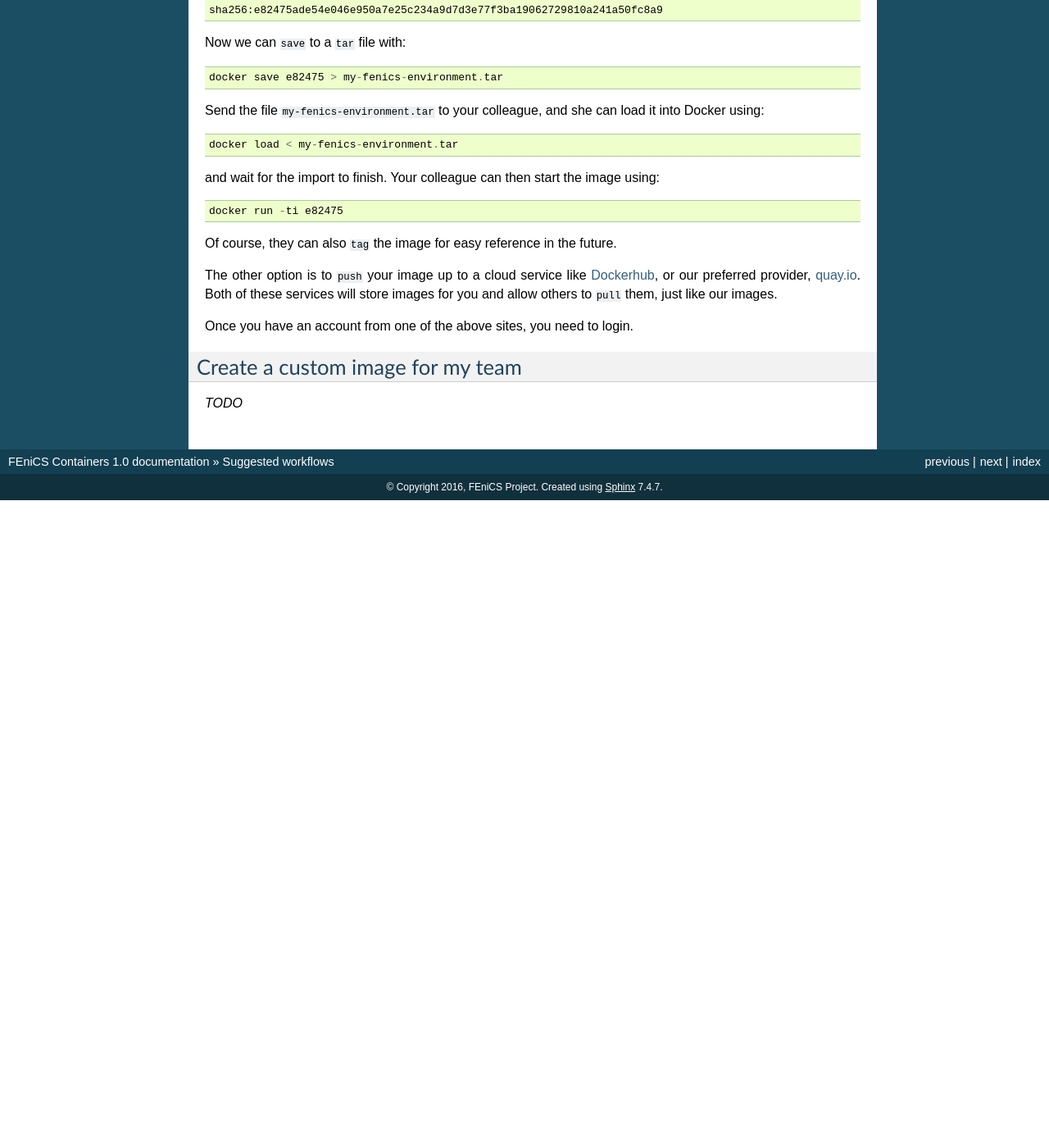
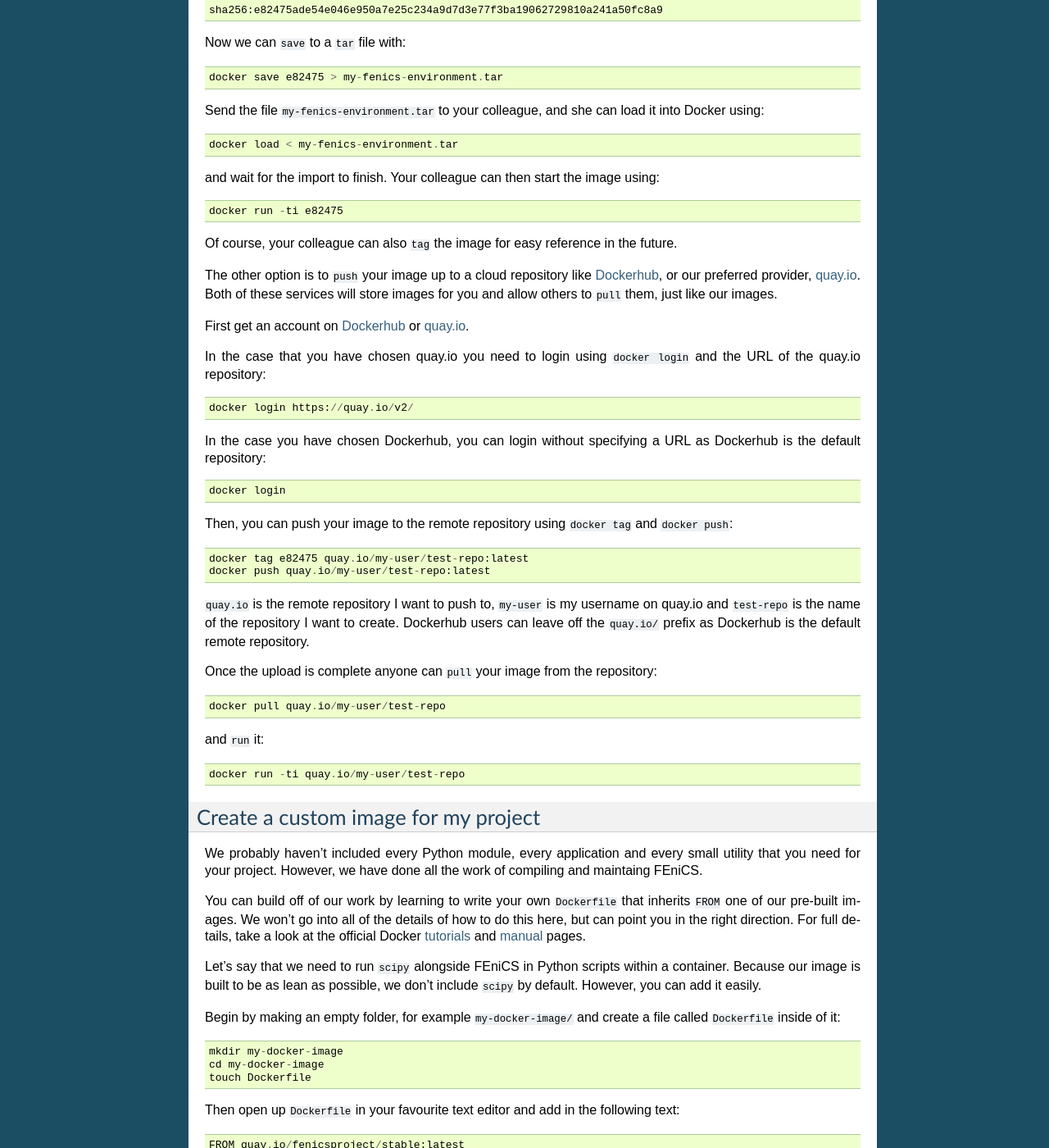
Before and after one commit to vacary/docker, a Sphinx documentation site: the page built from docs/source/work_flows.rst, in a window 1280 px wide and 1400 px high, scrolled down 4987 px. Shown: the whole window at 82% size. Built offline with Sphinx 7.4.7, drawn with Linux system fonts in a browser that asks for light colours; before the commit the page ends 5597 px from its top, so only the background shows below that; some of the changed text lies outside the part shown.

Commit message:
[skip build] Workflows feature complete, needs editing and proofing.

```diff
--- a/docs/source/work_flows.rst
+++ b/docs/source/work_flows.rst
@@ -325,19 +325,121 @@
 
     docker run -ti e82475
 
-Of course, they can also ``tag`` the image for easy reference in the
+Of course, your colleague can also ``tag`` the image for easy reference in the
 future.
 
-The other option is to ``push`` your image up to a cloud service like
-`Dockerhub <https://dockerhub.com>`_, or our preferred provider,
-`quay.io <https://quay.io>`_. Both of these services will store images
-for you and allow others to ``pull`` them, just like our images.
+The other option is to ``push`` your image up to a cloud repository like
+`Dockerhub <https://dockerhub.com>`_, or our preferred provider, `quay.io
+<https://quay.io>`_. Both of these services will store images for you and allow
+others to ``pull`` them, just like our images.
 
-Once you have an account from one of the above sites, you need to
-login.
+First get an account on `Dockerhub <https://dockerhub.com>`_ or `quay.io
+<https://quay.io>`_.
 
+In the case that you have chosen quay.io you need to login using
+``docker login`` and the URL of the quay.io repository::
 
-Create a custom image for my team
----------------------------------
+    docker login https://quay.io/v2/
 
-*TODO*
+In the case you have chosen Dockerhub, you can login without specifying
+a URL as Dockerhub is the default repository::
+
+    docker login
+
+Then, you can push your image to the remote repository using
+``docker tag`` and ``docker push``::
+
+    docker tag e82475 quay.io/my-user/test-repo:latest
+    docker push quay.io/my-user/test-repo:latest
+
+``quay.io`` is the remote repository I want to push to, ``my-user`` is my
+username on quay.io and ``test-repo`` is the name of the repository I want to
+create. Dockerhub users can leave off the ``quay.io/`` prefix as Dockerhub is
+the default remote repository.
+
+Once the upload is complete anyone can ``pull`` your image from
+the repository::
+
+    docker pull quay.io/my-user/test-repo
+
+and ``run`` it::
+
+    docker run -ti quay.io/my-user/test-repo
+
+Create a custom image for my project
+------------------------------------
+We probably haven't included every Python module, every application and every
+small utility that you need for your project. However, we have done all the
+work of compiling and maintaing FEniCS.
+
+You can build off of our work by learning to write your own ``Dockerfile`` that
+inherits ``FROM`` one of our pre-built images. We won't go into all of the
+details of how to do this here, but can point you in the right direction. For
+full details, take a look at the official Docker `tutorials
+<https://docs.docker.com/engine/userguide/containers/dockerimages/>`_ and
+`manual <https://docs.docker.com/engine/reference/builder/>`_ pages.
+
+Let's say that we need to run ``scipy`` alongside FEniCS in Python scripts
+within a container. Because our image is built to be as lean as possible, we
+don't include ``scipy`` by default. However, you can add it easily.
+
+Begin by making an empty folder, for example ``my-docker-image/`` and create
+a file called ``Dockerfile`` inside of it::
+
+    mkdir my-docker-image
+    cd my-docker-image
+    touch Dockerfile
+
+Then open up ``Dockerfile`` in your favourite text editor and add in
+the following text::
+
+    FROM quay.io/fenicsproject/stable:latest
+    USER root
+    RUN apt-get -qq update && \
+        apt-get -y upgrade && \
+        apt-get -y install python-scipy \
+        apt-get clean && \
+        rm -rf /var/lib/apt/lists/* /tmp/* /var/tmp/*
+    USER fenics
+
+Let's go through each directive one-by-one. The ``FROM`` directive instructions
+Docker to build the new image using ``quay.io/fenicsproject/stable:latest``
+image as a base. The ``USER`` directive instructions Docker to run all
+subsequent commands as the user ``root`` in the container. This method is
+preferred to using ``sudo`` in the ``Dockerfile``. Then, we ``RUN`` a few shell
+commands that update the ``apt-get`` cache and install ``scipy``. Note that we
+clean up and delete the ``apt-get`` cache after using it. This reduces the
+space requirements of the final image. Finally, we switch back to the ``USER``
+``fenics``. The reasons for switching back to the user ``fenics`` are outside
+the scope of this tutorial.
+
+Save ``Dockerfile`` and exit back to the terminal, and then run::
+
+    docker build .
+
+Docker will ``build`` the container using the instructions in the
+``Dockerfile``.  After the build is complete Docker will output a hash, e.g.::
+
+     Successfully built 10c39a18651f
+
+that you can ``tag`` your container for future use::
+
+    docker tag 10c39 quay.io/my-user/my-docker-image
+
+We can now ``run`` the container in the usual way::
+
+    docker run -ti quay.io/my-user/my-docker-image
+
+Now, inside the container, you should be able to use ``scipy`` and ``dolfin``::
+
+    python -c "import scipy; import dolfin"
+
+Congratulations, you've built your first Docker container!
+
+This is just the beginning of what you can do to customise and build on our
+containers. In general, if you can install it in Ubuntu, you can install it
+in our container. For ideas, you can take a look at the source code of
+our ``Dockerfiles`` `here <https://bitbucket.org/fenics-project/docker>`_ and
+at the official Docker `tutorials
+<https://docs.docker.com/engine/userguide/containers/dockerimages/>`_ and
+`manual <https://docs.docker.com/engine/reference/builder/>`_ pages.
```
